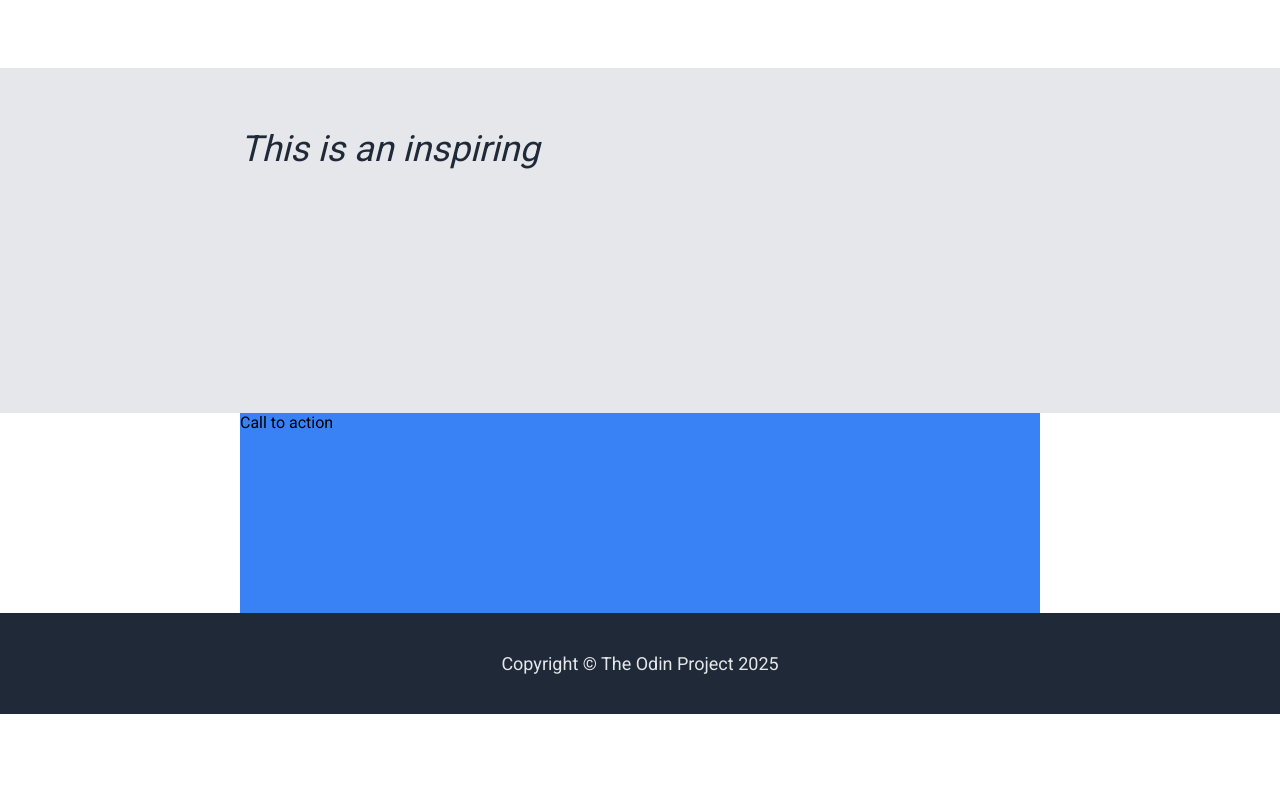
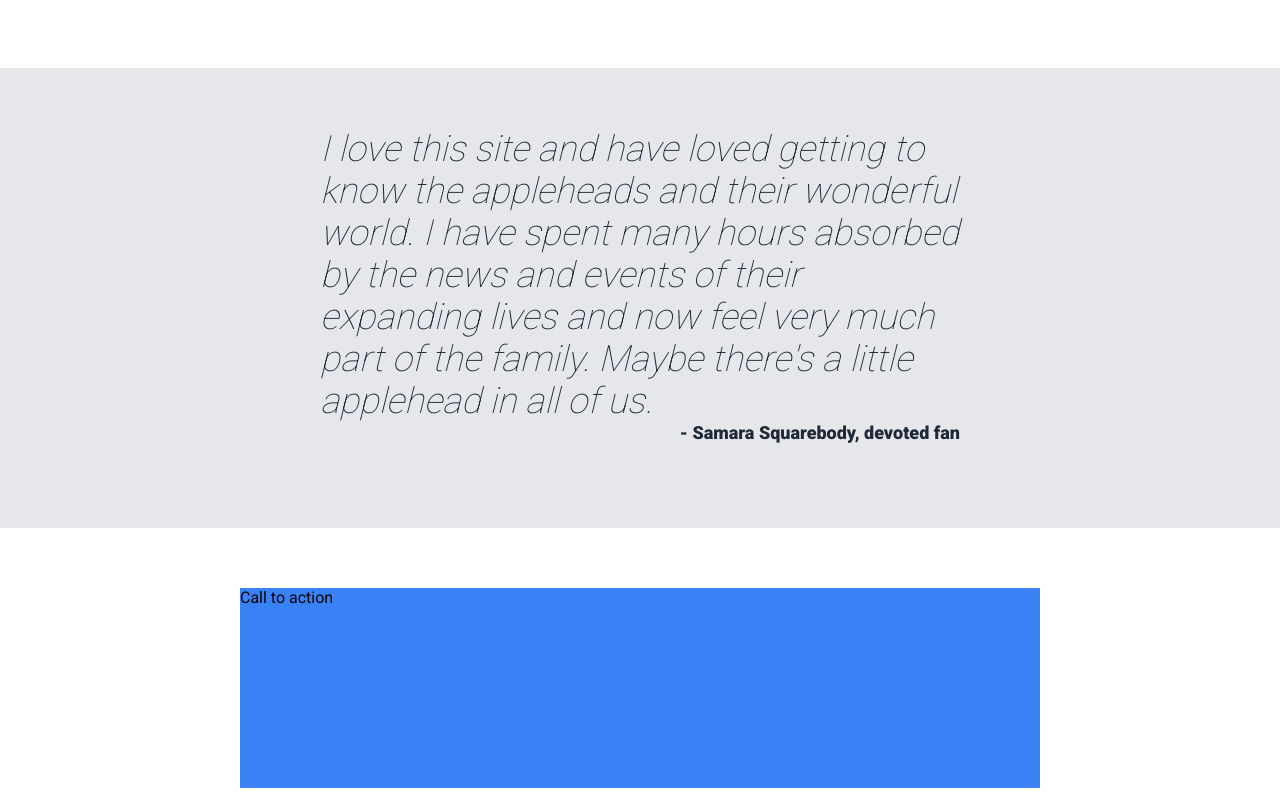
Before and after one commit to michael-dalton-home/appleheads, a plain HTML site: page index.html in a window 1280 px wide. Shown: the part 1160-1960 px from the top of the page. Before the commit the page ends 1874 px from the top, so only its background shows below. Drawn offline with Linux system fonts and the light colour scheme.

Commit message:
Complete the quoted section
Added suitable quoted text and reference, and formatted accordingly.

```diff
--- a/css/styles.css
+++ b/css/styles.css
@@ -25,7 +25,7 @@ header, footer, .panel-1 {
 .panel-1-inner, .panel-2-inner, .panel-3-inner, .panel-4-inner {
     min-height: 25vh;
 }
-.panel-1, .panel-2, .panel-3 {
+.panel-1, .panel-2, .panel-3, .panel-4 {
     padding: 60px 0px;
     padding-bottom: 85px;
 }
@@ -171,16 +171,18 @@ header, footer, .panel-1 {
 }
 .panel-3-inner {
     font-size: 36px;
-    font-style: italic;
     color: #1f2937;
 
     > .p3-quoted-text {
-        margin: 40px auto;
+        font-style: italic;
+        font-weight: 100;
         width: 80%;
-        max-width: 80%;
     }
-    > .p3-quote-owner {
-
+    > .p3-quoted-owner {
+        width: 80%;
+        font-size: 18px;
+        text-align: right;
+        font-weight: 600;
     }
 }
 
--- a/index.html
+++ b/index.html
@@ -6,7 +6,8 @@
 
         <link rel="preconnect" href="https://fonts.googleapis.com">
         <link rel="preconnect" href="https://fonts.gstatic.com" crossorigin>
-        <link href="https://fonts.googleapis.com/css2?family=Roboto:wght@400;700&display=swap" rel="stylesheet">
+        <link href="https://fonts.googleapis.com/css2?family=Roboto:wght@100;400;900&display=swap" rel="stylesheet">
+        <!-- <link href="https://fonts.googleapis.com/css2?family=Roboto:wght@400;700&display=swap" rel="stylesheet"> -->
 
         <title>The Apple Heads</title>
         <link rel="stylesheet" href="./css/styles.css">
@@ -88,7 +89,11 @@
                                 <img src="./imgs/applehead-male-thespian.png"
                                     alt="Mr Applehead thespian image">
                             </div>
-                            <p><strong>Simon Applehead</strong><br>The younger son and much adored by his mother. Even as he finds his footing and charts his unique course, Simon's presence is defined by his warm heart, his wonderfully open nature, and a charismatic charm that's simply infectious. His imagination knows no bounds, promising a vibrant path ahead.</p>
+                            <p><strong>Simon Applehead</strong><br>The younger son and much
+                                adored by his mother. Even as he finds his footing and charts his
+                                unique course, Simon's presence is defined by his warm heart, his
+                                wonderfully open nature, and a charismatic charm that's simply infectious.
+                                His imagination knows no bounds, promising a vibrant path ahead.</p>
                         </div>
                     </div>
                 </div>
@@ -97,7 +102,11 @@
             <!-- This is an inspiring .. -->
             <section class="panel-3">
                 <div class="panel-3-inner">
-                    This is an inspiring
+                    <p class="p3-quoted-text">I love this site and have loved getting to know
+                        the appleheads and their wonderful world.  I have spent many hours absorbed
+                        by the news and events of their expanding lives and now feel very much
+                        part of the family.  Maybe there's a little applehead in all of us.</p>
+                    <p class="p3-quoted-owner">- Samara Squarebody, devoted fan</p>
                 </div>
             </section>
 
```
